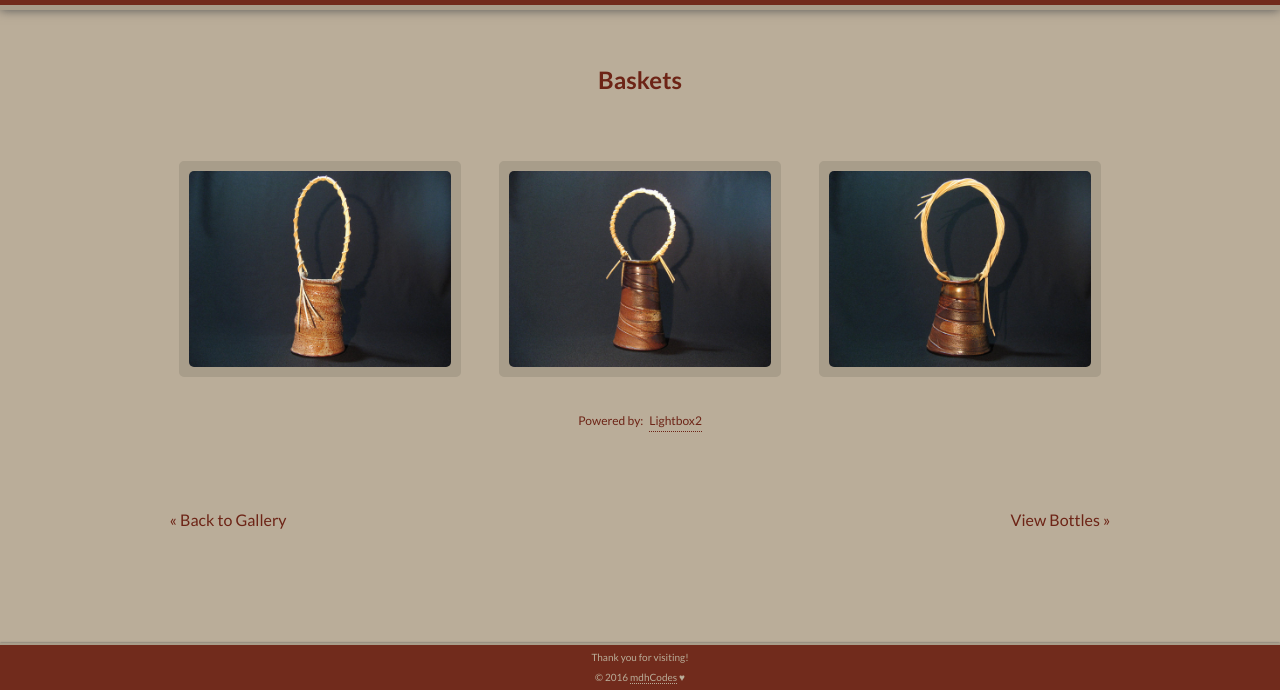
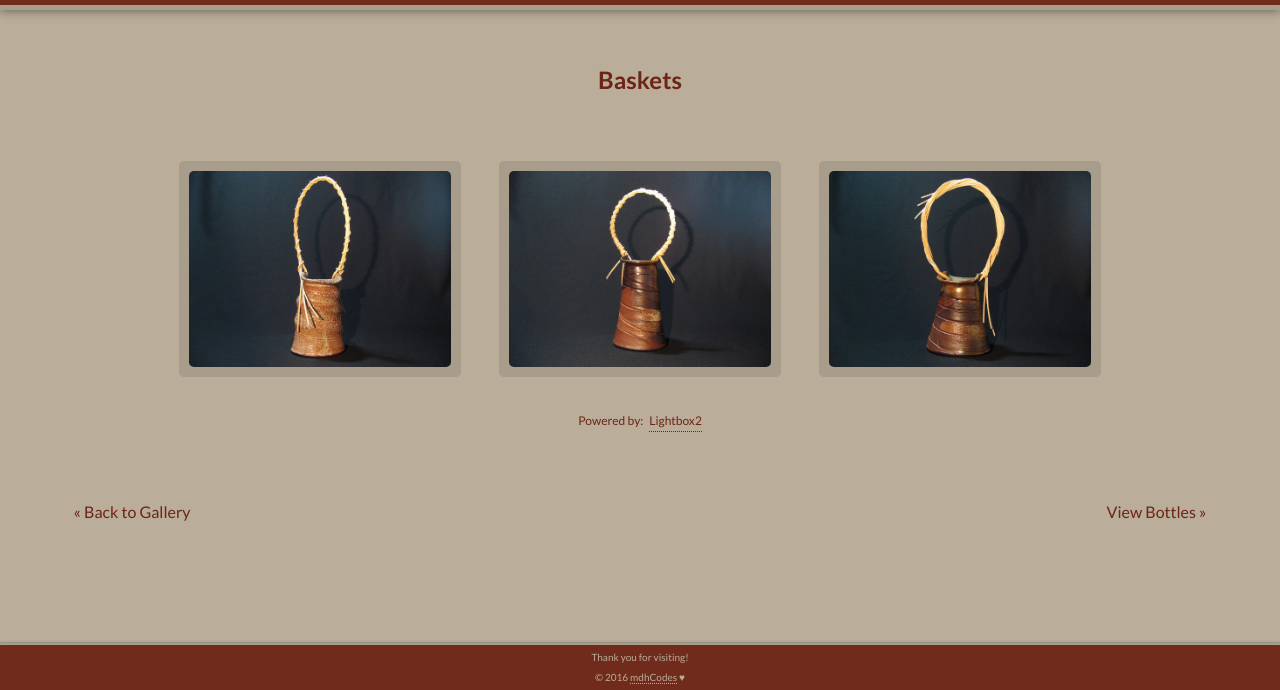
Before and after one commit to mdhcodes/spiral-twists, a plain HTML site: page baskets.html in a window 1280 px wide. Shown: the part 110-800 px from the top of the page. Drawn offline with nearby package versions, Linux system fonts and the light colour scheme.

Commit message:
Update gallery navigation

```diff
--- a/baskets.html
+++ b/baskets.html
@@ -49,12 +49,14 @@
             </li>
           </ul><!-- end flex-box -->
           <p class="lightbox-credit">Powered by:<a href="http://www.lokeshdhakar.com/">Lightbox2</a></p>
+        <div class="gallery-nav">
         <div class="back">
           <a href="index.html#gallery">« Back to Gallery</a>
         </div><!-- end back -->
         <div class="next">
           <a href="bottles.html">View Bottles »</a>
         </div><!-- end next -->
+        </div><!-- end gallery-nav -->
       </section><!-- end gallery -->
     <footer>
       <p>Thank you for visiting!</p>
--- a/css/main.css
+++ b/css/main.css
@@ -237,12 +237,12 @@ h2#pottery {
 
 .back {
     float: left;
-    margin-top: 2em;
+    margin-top: 3em;
 }
 
 .next {
     float: right;
-    margin-top: 2em;
+    margin-top: 3em;
 }
 
 .back a,
@@ -252,13 +252,10 @@ h2#pottery {
     display: inline-block;
 }
 
-.back a {
-    margin: 1.5em 0 0 10em;
-}
-
-
-.next a {
-    margin: 1.5em 10em 0 0;
+.gallery-nav {
+    margin: 0 auto;
+    max-width: 90%;
+    overflow: hidden;
 }
 
 .lightbox-credit {
@@ -438,6 +435,7 @@ footer a {
     .about-me {
         max-width: 70%;
     }
+
 }
 
 @media screen and (min-width: 68.75em) {
```
Also changed, not shown: bottles.html (+2 -0 lines), bowls.html (+2 -0 lines), cups.html (+2 -0 lines), platters.html (+2 -0 lines), raku.html (+2 -0 lines), vases.html (+2 -0 lines), 1 other file.
